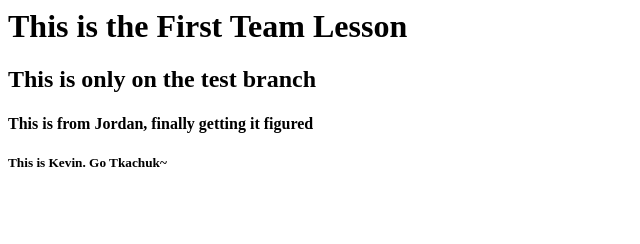
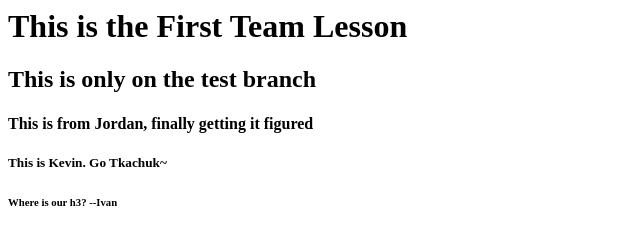
Before and after one commit to sanderjson/git-lesson-team, a plain HTML site: page index.html in a window 1280 px wide. Shown: the whole page, without its empty margins (0-640 px from the left). Drawn offline with Linux system fonts and the light colour scheme.

Commit message:
ivan's input

```diff
--- a/index.html
+++ b/index.html
@@ -13,6 +13,7 @@
 
     <h4>This is from Jordan, finally getting it figured</h4>
     <h5>This is Kevin. Go Tkachuk~</h5>
+    <h6>Where is our h3? --Ivan</h6>
 </body>
 
 </html>
```
